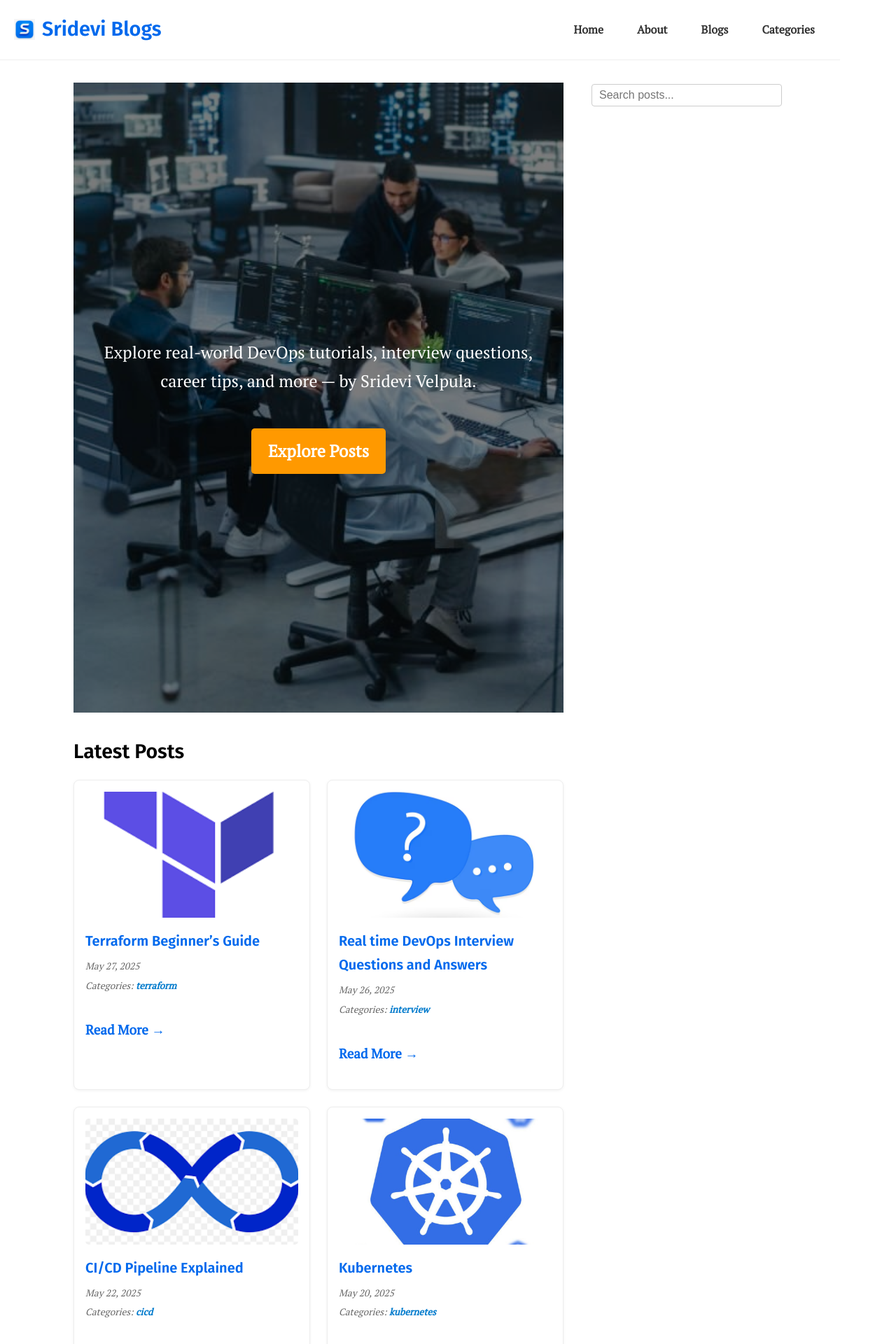
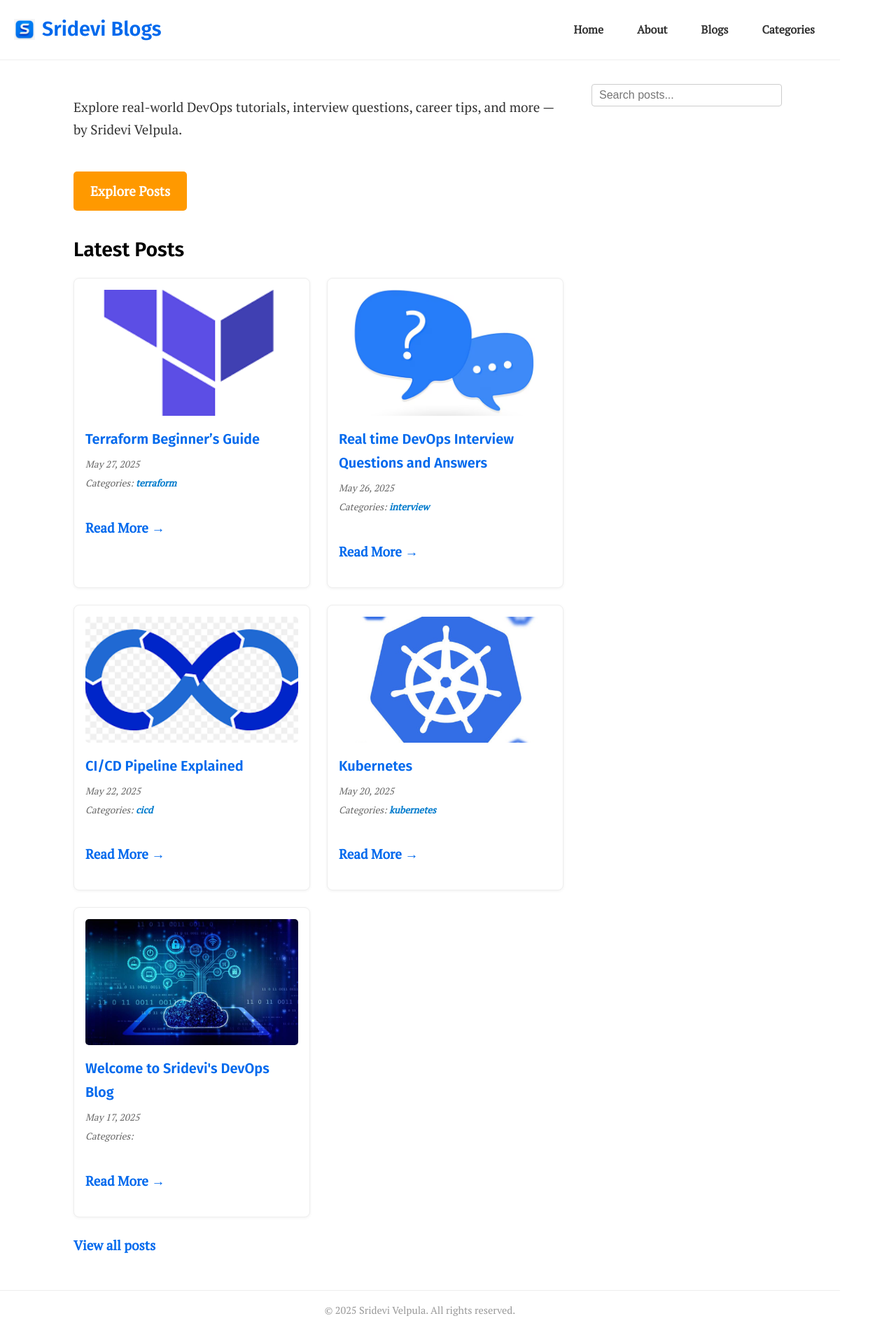
Before and after one commit to srideviblogs/srideviblogs.github.io, a Jekyll site: the page built from index.md, in a window 1280 px wide. Shown: the top 1920 px of the page at 70% size. Built offline with Jekyll 4.4.1, drawn with Linux system fonts in a browser that asks for light colours; after the commit the page ends 1885 px from its top, so only the background shows below that.

Commit message:
Update home.html

```diff
--- a/_layouts/home.html
+++ b/_layouts/home.html
@@ -2,15 +2,14 @@
 layout: default
 ---
 
-<!-- Full-Screen Hero Section -->
-<section class="hero-banner">
-  <div class="hero-overlay">
-    <div class="hero-text">
-      <p>Explore real-world DevOps tutorials, interview questions, career tips, and more — by Sridevi Velpula.</p>
-      <a href="/blogs" class="hero-btn">Explore Posts</a>
-    </div>
+<!-- Fullscreen Hero Section -->
+<div id="hero">
+  <div class="hero-content">
+    <p>Explore real-world DevOps tutorials, interview questions, career tips, and more — by Sridevi Velpula.</p>
+    <a href="/blogs" class="hero-btn">Explore Posts</a>
   </div>
-</section>
+</div>
+
 
 <!-- Latest Posts -->
 <section class="latest-posts">
```
